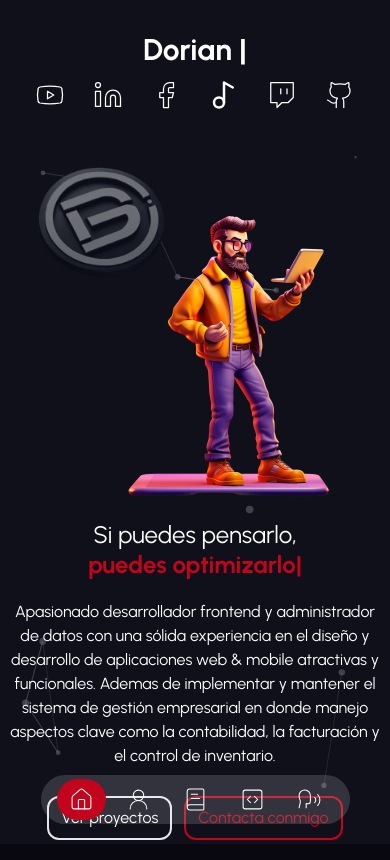
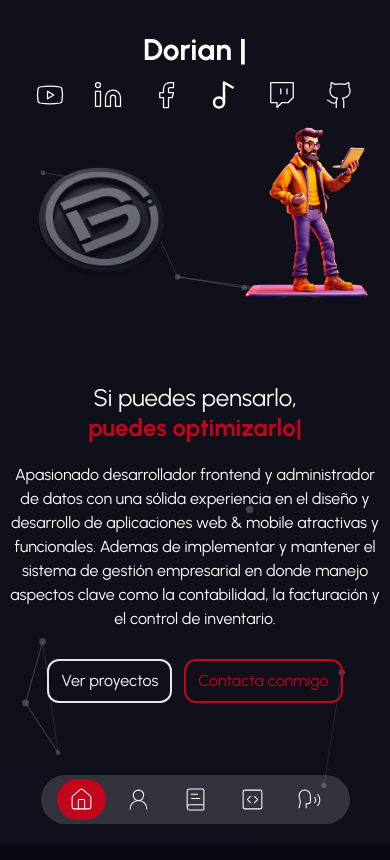
Before and after one commit to dorian2023/porfolio-doriandevs, a Next.js app: page / in a window 390 px wide. Built offline with nearby package versions, Linux system fonts and the light colour scheme.

Commit message:
cambio stylos 4

```diff
--- a/app/(routes)/services/page.tsx
+++ b/app/(routes)/services/page.tsx
@@ -14,7 +14,7 @@ const ServicesPage = () => {
             <AvatarServices />
             <AvatarLogo className={`flex justify-center relative pt-40 md:pt-0 md:w-full md:fixed md:right-1/3
             top-5 pb-0`}/>
-            <div className="grid items-center justify-center gap-3  max-w-5xl mx-auto md:h-screen md:grid-cols-2 pr-4 pl-4 pb-96 md:p-0 md:pt-0">
+            <div className="grid items-center justify-center gap-3  max-w-5xl mx-auto md:h-screen md:grid-cols-2 pr-4 pl-4 pb-48 md:p-0 md:pt-0">
                 <div className="max-w-[450px] md:mt-0">
 
                     <MotionTransition position="right" className="mt-8">
--- a/components/introduction.tsx
+++ b/components/introduction.tsx
@@ -7,9 +7,9 @@ const Introduction = () => {
     return (
         <div className="z-20 w-full bg-darkBg/60">
 
-            <div className="z-20 grid justify-items-center items-center  h-full md:p-6 py-48 md:py-0 md:grid-cols-2">
+            <div className="z-20 grid justify-items-center items-center h-full md:p-6 py-20 md:py-0 md:grid-cols-2">
                 <MotionTransition position="bottom">
-                    <Image src="/home-4.png" priority width="800" height="800" alt="Avatar" className="w-80 md:w-4/5 h-80 md:h-4/5 ml-16  md:m-0 md:pl-60"/>
+                    <Image src="/home-4.png" priority width="800" height="800" alt="Avatar" className="w-2/4 md:w-4/5 h-2/4 md:h-4/5 ml-52 md:ml-0 md:m-0 md:pl-60"/>
                 </MotionTransition>
                 <MotionTransition position="right" className="flex flex-col m-2 md:ml-0 justify-items-center max-w-md">
                     <h1 className="mb-5 text-2xl leading-tight text-center md:text-left md:text-4xl md:mb-10">Si puedes pensarlo, <br />
```
